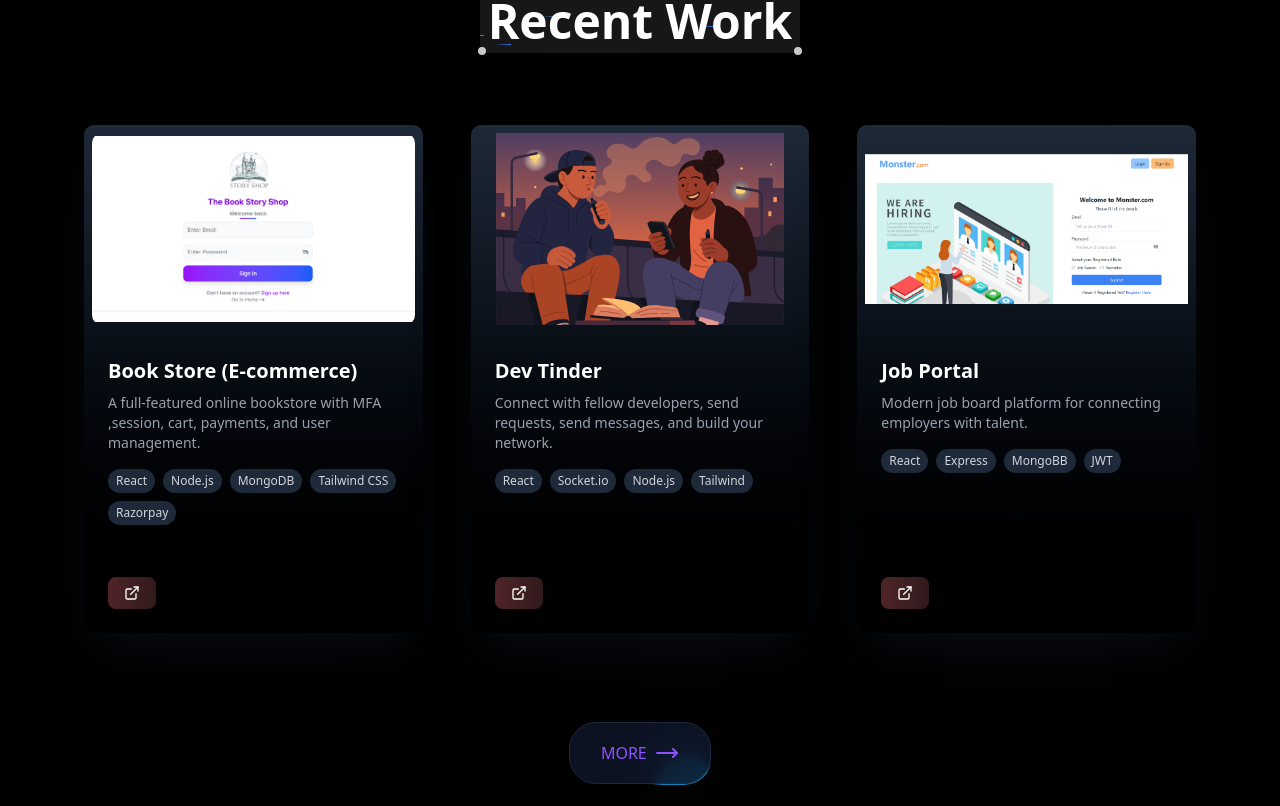
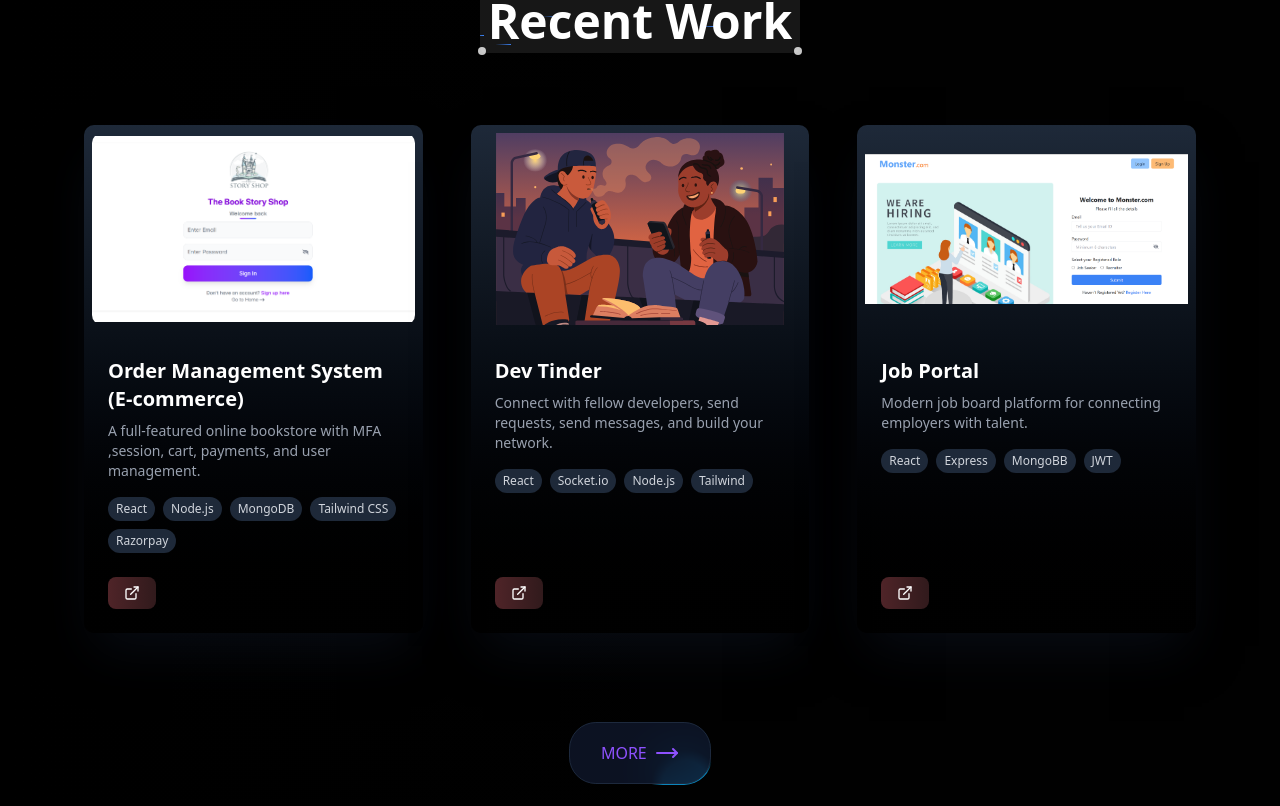
Before and after one commit to parveshqaiser/dev-portfolio, a React (Vite) app: page / in a window 1280 px wide. Shown: the part 2435-3241 px from the top of the page. Built offline with nearby package versions, Linux system fonts and the light colour scheme.

Commit message:
new skill added

```diff
--- a/src/pages/Projects.jsx
+++ b/src/pages/Projects.jsx
@@ -14,7 +14,7 @@ import { Button } from '@/components/ui/moving-border';
 const projects = [
 	{
 		id: 1,
-		title: "Book Store (E-commerce)",
+		title: "Order Management System (E-commerce)",
 		description: "A full-featured online bookstore with MFA ,session, cart, payments, and user management.",
 		image: book,
 		techStack: ["React", "Node.js", "MongoDB", "Tailwind CSS", "Razorpay"],
--- a/src/pages/Skills.jsx
+++ b/src/pages/Skills.jsx
@@ -13,7 +13,7 @@ import { motion } from "framer-motion";
         },
         {
             title: "Frontend",
-            skills: ["react", "nextjs", "redux", "bootstrap", "tailwindcss", "recoil","materialui"],
+            skills: ["react", "nextjs", "redux", "bootstrap", "tailwindcss", "recoil","materialui","zustand"],
         },
         {
             title: "Backend",
```
